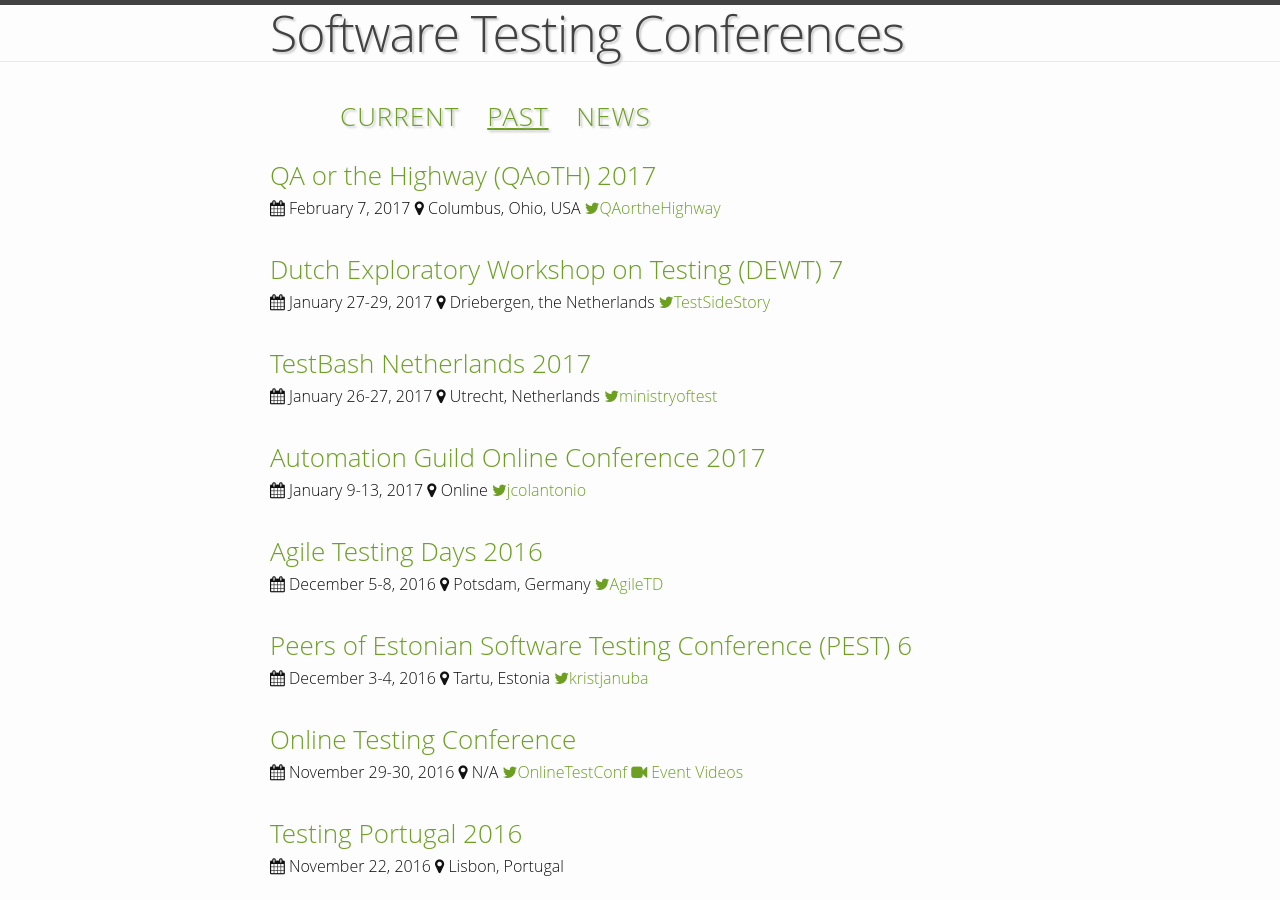
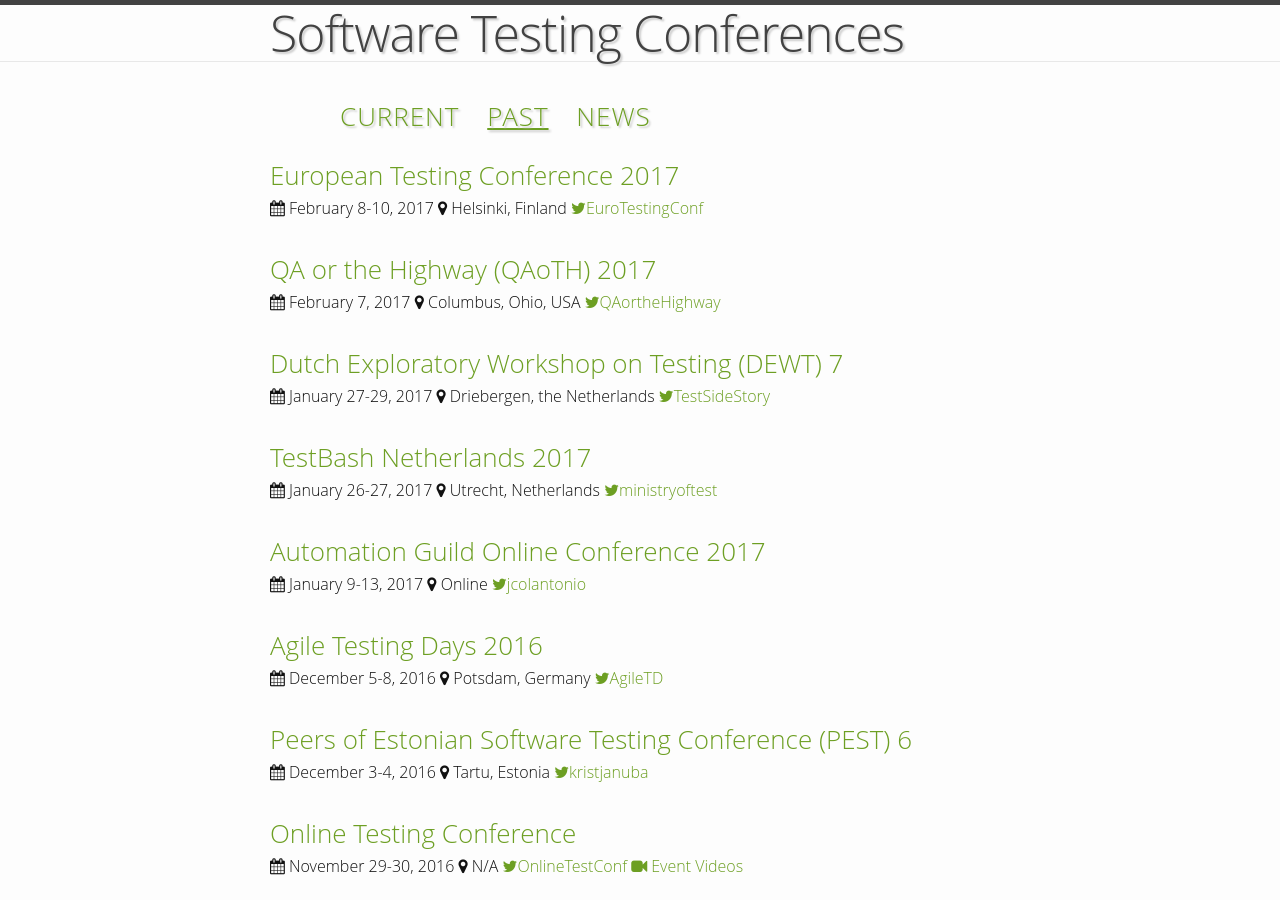
Before and after one commit to TestingConferences/testingconferences.github.io, a Jekyll site: the page built from past.html, in a window 1280 px wide and 900 px high. Built offline with Jekyll 4.4.1, drawn with Linux system fonts in a browser that asks for light colours.

Commit message:
Update past.yml

```diff
--- a/_data/past.yml
+++ b/_data/past.yml
@@ -1,3 +1,10 @@
+- name: European Testing Conference 2017
+  location: Helsinki, Finland
+  dates: "February 8-10, 2017"
+  url: http://europeantestingconference.eu/2017/
+  twitter: EuroTestingConf
+  status: Registration is open
+
 - name: QA or the Highway (QAoTH) 2017
   location: Columbus, Ohio, USA
   dates: "February 7, 2017"
```
